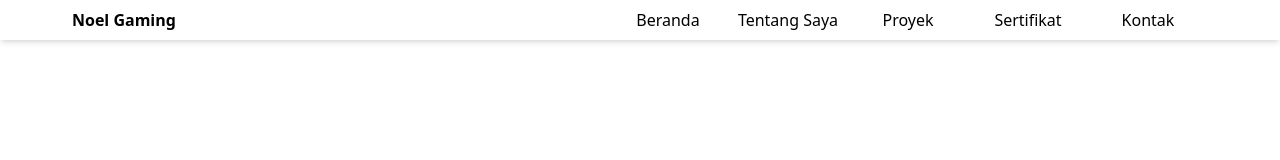
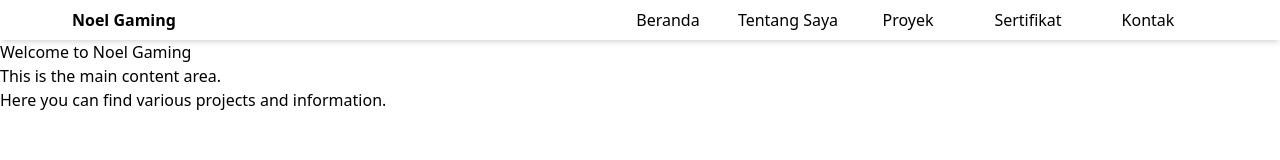
Before and after one commit to jayadi14/hengi-noel, a website: page src/index.html in a window 1280 px wide. Drawn offline with Linux system fonts and the light colour scheme.

Commit message:
layout.html configuration

```diff
--- a/src/index.html
+++ b/src/index.html
@@ -1,5 +1,5 @@
 <!DOCTYPE html>
-<html>
+<html lang="en">
   <head>
     <meta charset="UTF-8" />
     <meta name="viewport" content="width=device-width, initial-scale=1.0" />
@@ -8,10 +8,8 @@
     <link rel="icon" type="image/x-icon" href="./assets/images/favicon.ico" />
   </head>
   <body>
-    <!-- Header -->
-    <div id="header-container"></div>
-    <!-- Header End -->
-
+    <!-- Main Content Container -->
+    <div id="main-content-container"></div>
     <script src="main.js" defer></script>
   </body>
 </html>
--- /dev/null
+++ b/src/layout/layout.html
@@ -0,0 +1,11 @@
+<!-- Header -->
+<div id="header-container"></div>
+<!-- Header End -->
+
+<!-- Main Content -->
+<div class="content">
+  <h1>Welcome to Noel Gaming</h1>
+  <p>This is the main content area.</p>
+  <p>Here you can find various projects and information.</p>
+</div>
+<!-- Main Content End -->
--- a/src/main.js
+++ b/src/main.js
@@ -1,13 +1,29 @@
-// Load the header HTML
-fetch("layout/header.html")
-  .then((response) => response.text())
+// Load the layout HTML, which includes the header container
+fetch("layout/layout.html")
+  .then((response) => {
+    console.log("Layout response status:", response.status); // Log the response status
+    return response.text();
+  })
+  .then((data) => {
+    document.getElementById("main-content-container").innerHTML = data;
+
+    // Now that layout is loaded, we can load the header
+    return fetch("layout/header.html");
+  })
+  .then((response) => {
+    console.log("Header response status:", response.status); // Log the response status
+    return response.text();
+  })
   .then((data) => {
     document.getElementById("header-container").innerHTML = data;
 
     // Fetch navigation links from JSON
     return fetch("assets/json/navLinks.json");
   })
-  .then((response) => response.json())
+  .then((response) => {
+    console.log("Navigation JSON response status:", response.status); // Log the response status
+    return response.json();
+  })
   .then((navLinks) => {
     const navContainer = document.getElementById("nav-links");
 
@@ -24,6 +40,8 @@ fetch("layout/header.html")
       anchor.appendChild(div);
       navContainer.appendChild(anchor);
     });
+
+    console.log("Navigation loaded successfully"); // Confirm successful loading
   })
   .catch((error) =>
     console.error("Error loading header or navigation:", error)
```
